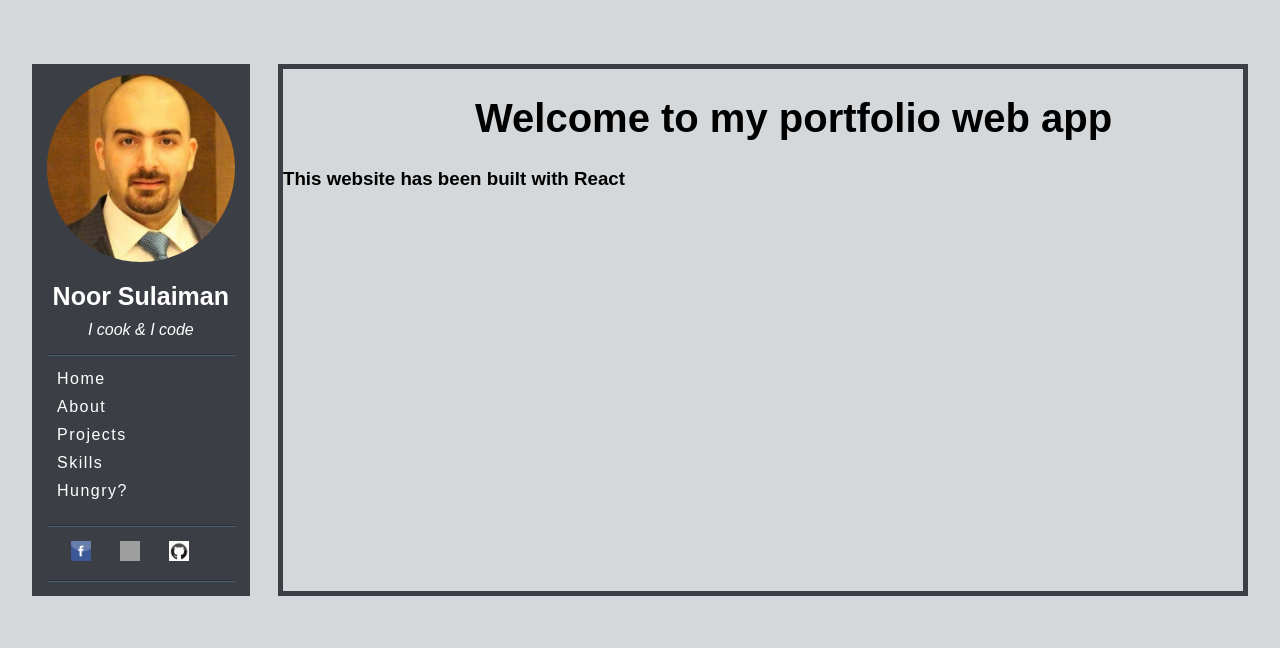
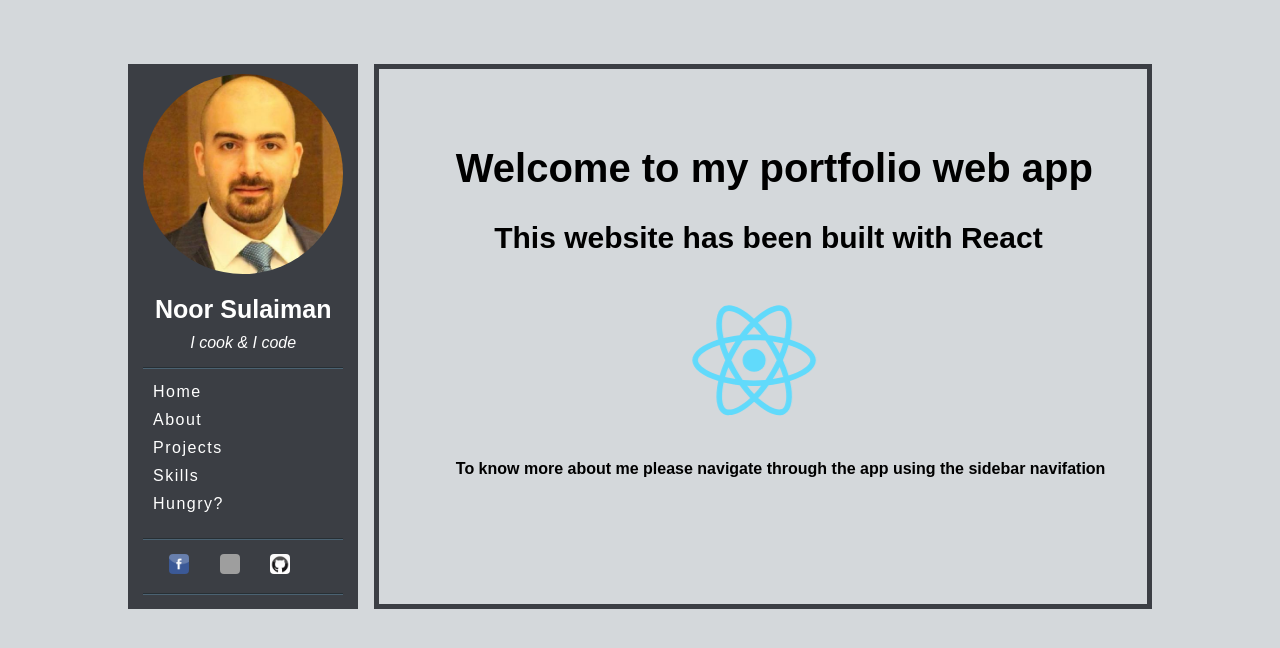
Before and after one commit to NoorSulaiman/Final-project, a React (Create React App) app: page / in a window 1280 px wide. Shown: the top 648 px of the page. Built offline with nearby package versions, Linux system fonts and the light colour scheme; grey boxes are pictures that could not be loaded.

Commit message:
updating home component and style

```diff
--- a/src/components/main/home/home.css
+++ b/src/components/main/home/home.css
@@ -9,17 +9,32 @@
 
 	font-size: 40px;
 	animation: fadein 4s;
-	margin-left: 20%;
+	margin-left: 10%;
+	margin-top: 10%;
+}
+.home h3{
 
-}
-.home p{
+	font-size: 30px;
+	margin-left: 15%;
 
 
 }
+.home h4{
 
+	margin-left: 10%;
+}
+.App-logo {
+  animation: App-logo-spin infinite 10s linear;
+  height: 150px;
+  margin-left: 35%;
+}
 
 @keyframes fadein{
 
 	from {opacity: 0;}
 	to {opacity: 1;}
 }
+@keyframes App-logo-spin {
+  from { transform: rotate(0deg); }
+  to { transform: rotate(360deg); }
+}
--- a/src/components/main/home/home.js
+++ b/src/components/main/home/home.js
@@ -1,5 +1,7 @@
 import React, { Component } from 'react';
 import './home.css'
+
+import logo from '../../../logo.svg';
 
 
 class Home extends Component{
@@ -9,6 +11,8 @@ class Home extends Component{
 		return<div className='home'>
 		 <h1> Welcome to my portfolio web app </h1>
 		 <h3>This website has been built with React</h3>
+		 <img src={logo} className="App-logo" alt="logo" />
+		 <h4> To know more about me please navigate through the app using the sidebar navifation</h4>
 		 </div>
 	}
 
--- a/src/components/main/main.css
+++ b/src/components/main/main.css
@@ -2,9 +2,10 @@
 	border-style: solid;
     border-width: 5px 5px 5px 5px;
     border-color: #3b3e44;
-	width: 75%;
+	width: 60%;
 	float: right;
 	margin-top: 5%;
-	margin-right: 2.5%;
+	margin-right: 10%;
+	position: relative;
 
 	}
--- a/src/components/sidebar/sidebar.css
+++ b/src/components/sidebar/sidebar.css
@@ -4,8 +4,8 @@
 	position: absolute;
 	background-color: #3b3e44;
 	position: relative;
-	width: 17%;
-	margin-left: 2.5%;
+	width: 18%;
+	margin-left: 10%;
 	margin-top: 5%;
 	overflow: hidden;
 }
--- a/src/components/sidebar/social/social.css
+++ b/src/components/sidebar/social/social.css
@@ -8,4 +8,5 @@
 
 height: 20px;
 width: 20px;
+border-radius: 20%;
 }
```
